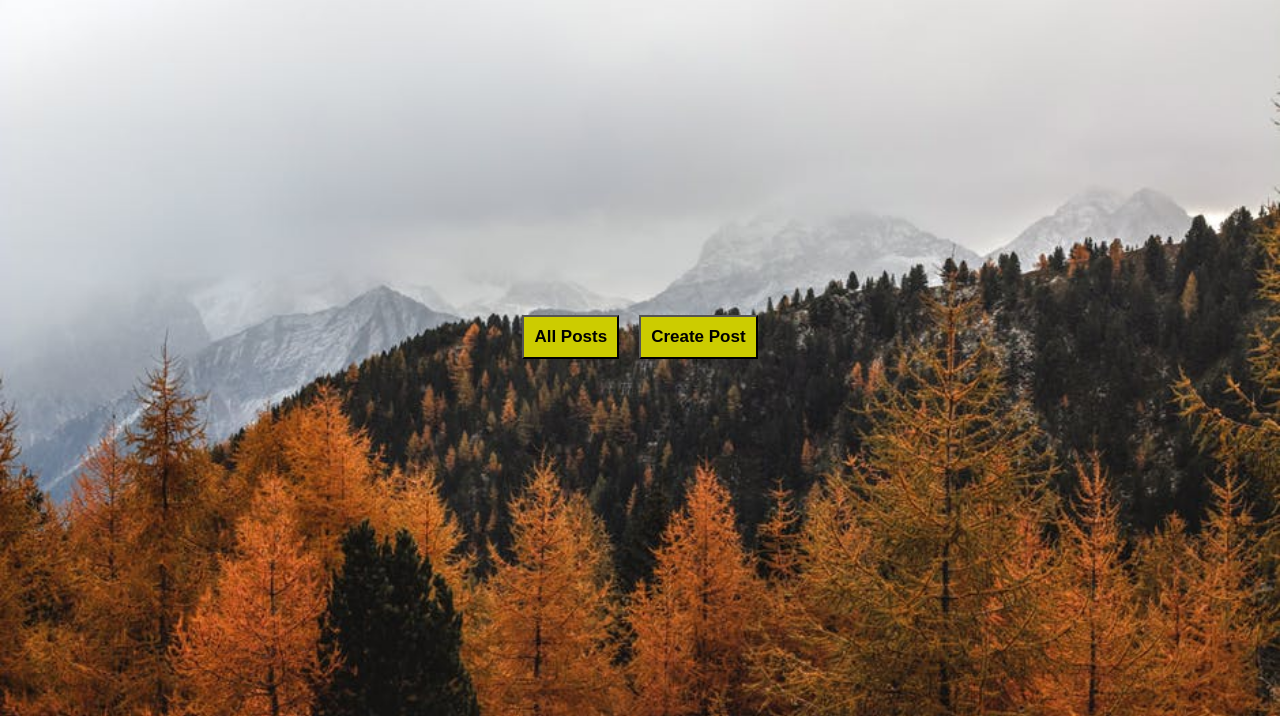
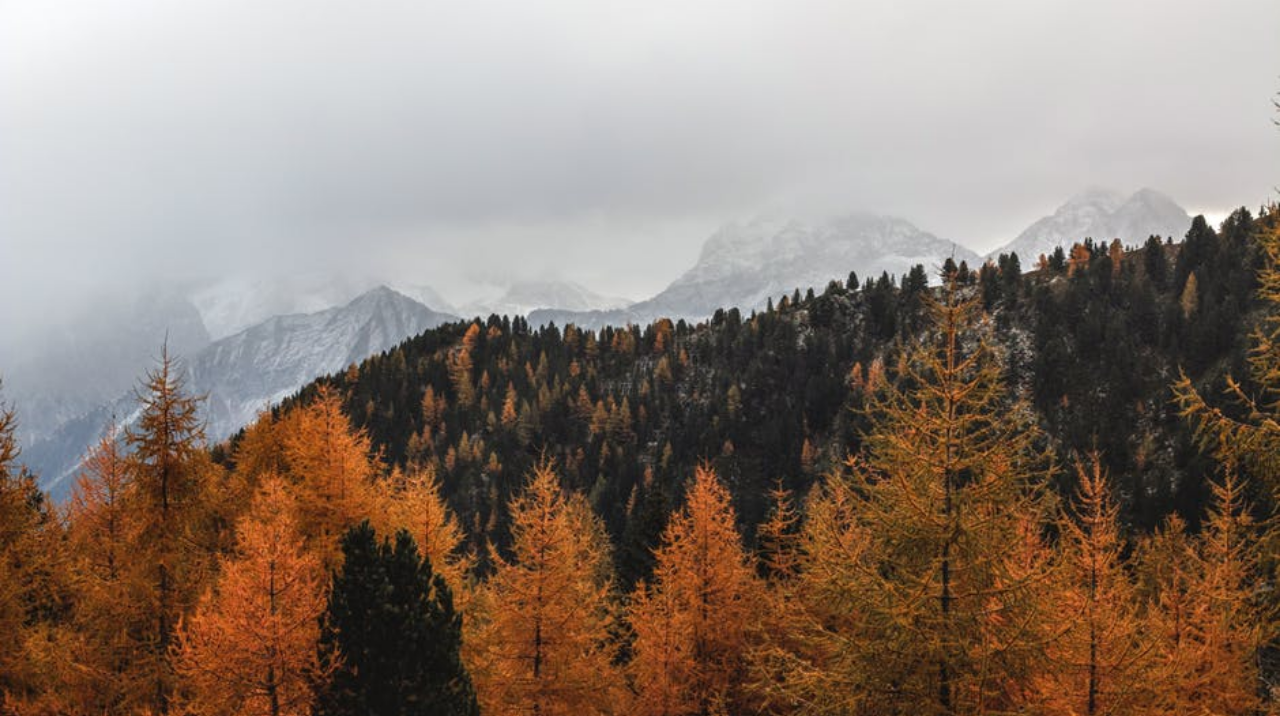
Before and after one commit to HiteshSehgal/Scribbler_Website, a plain HTML site: page index.html in a window 1280 px wide. Shown: the part 84-800 px from the top of the page. Drawn offline with Linux system fonts and the light colour scheme.

Commit message:
Second Commit : Index.html-Header

```diff
--- a/css/index.css
+++ b/css/index.css
@@ -56,25 +56,6 @@ body{
   height: 630px;
 }
 
-#button_3
-{
-	padding : 10px;
-	margin : 10px;
-	background-color : #CCCC00;
-	font-weight: bold;
-	font-size : 17px;
-}
-
-#button_4
-{
-	padding : 10px;
-	margin : 10px;
-	background-color : #CCCC00;
-	font-weight: bold;
-	font-size : 17px;
-
-}
-
 .header
 {
   margin : 5px;
--- a/index.html
+++ b/index.html
@@ -26,8 +26,7 @@
 
         <div class="postButtons">
 
-        	<button id="button_3"> All Posts </button>
-            <button id="button_4"> Create Post </button>
+
 
         </div>
 
```
Lines whose indentation alone changed are shown as unchanged.
